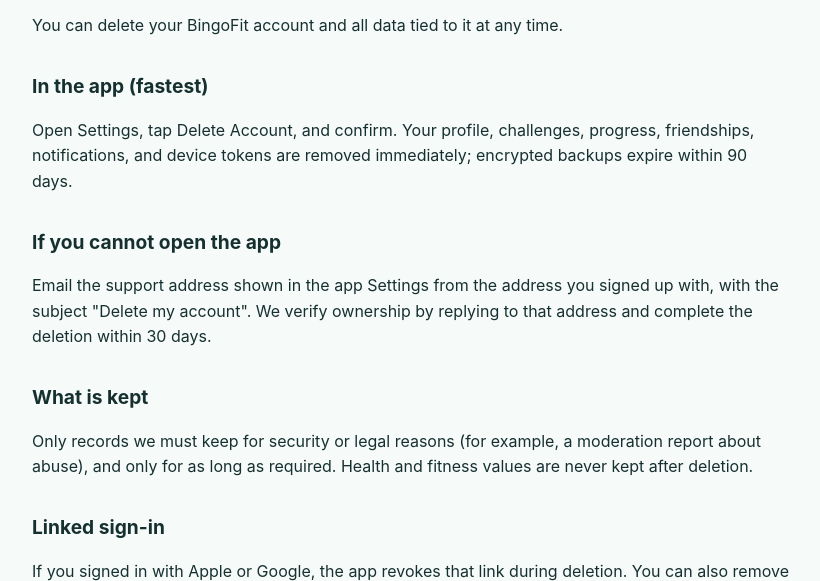
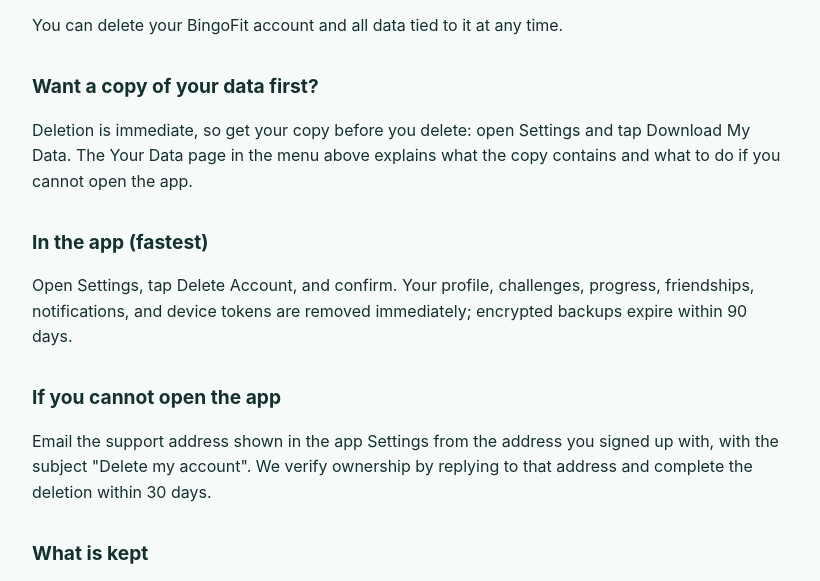
Before and after one commit to JP211/bingofit-site, a plain HTML site: page delete-account.html in a window 1280 px wide. Shown: the part 188-769 px from the top of the page, without its empty margins (228-1048 px from the left). Drawn offline with Linux system fonts and the light colour scheme.

Commit message:
Publish site from app repo 42edeef

```diff
--- a/delete-account.html
+++ b/delete-account.html
@@ -18,6 +18,8 @@
 <h1>BingoFit Delete Your Account</h1>
 <p class="updated">Last updated: October 5, 2026</p>
 <p>You can delete your BingoFit account and all data tied to it at any time.</p>
+<h2>Want a copy of your data first?</h2>
+<p>Deletion is immediate, so get your copy before you delete: open Settings and tap Download My Data. The Your Data page in the menu above explains what the copy contains and what to do if you cannot open the app.</p>
 <h2>In the app (fastest)</h2>
 <p>Open Settings, tap Delete Account, and confirm. Your profile, challenges, progress, friendships, notifications, and device tokens are removed immediately; encrypted backups expire within 90 days.</p>
 <h2>If you cannot open the app</h2>
```
